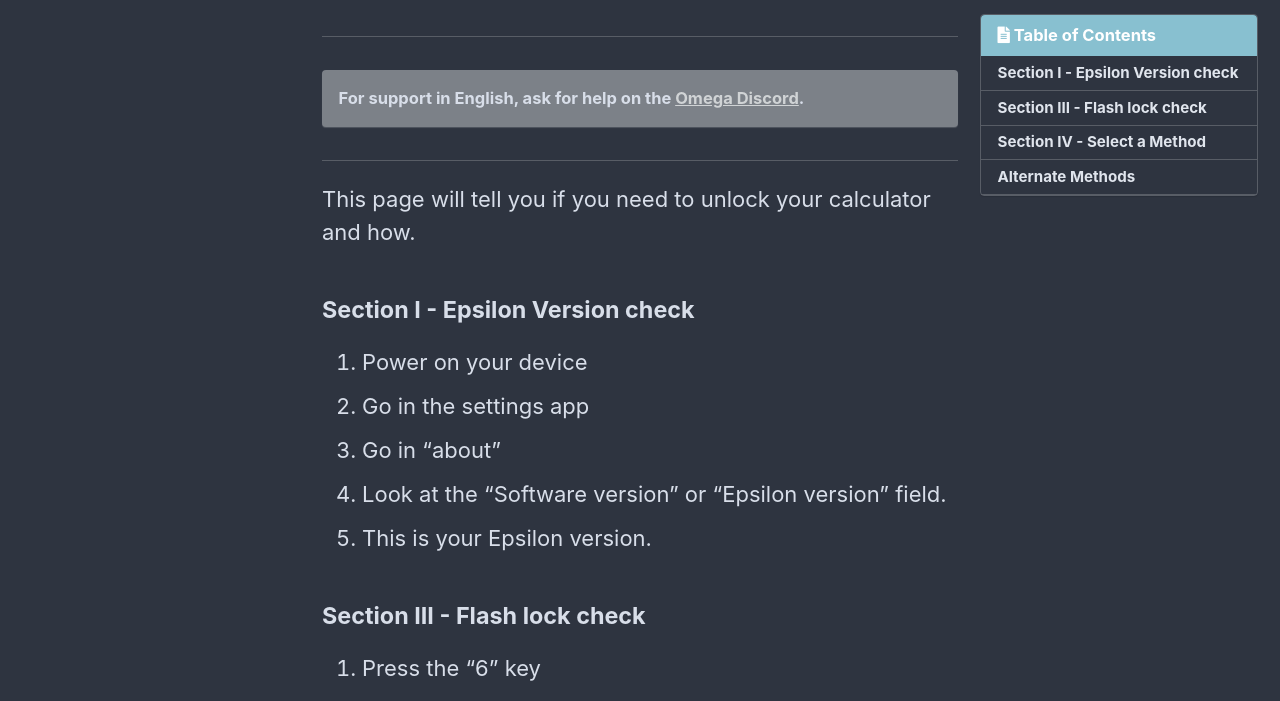
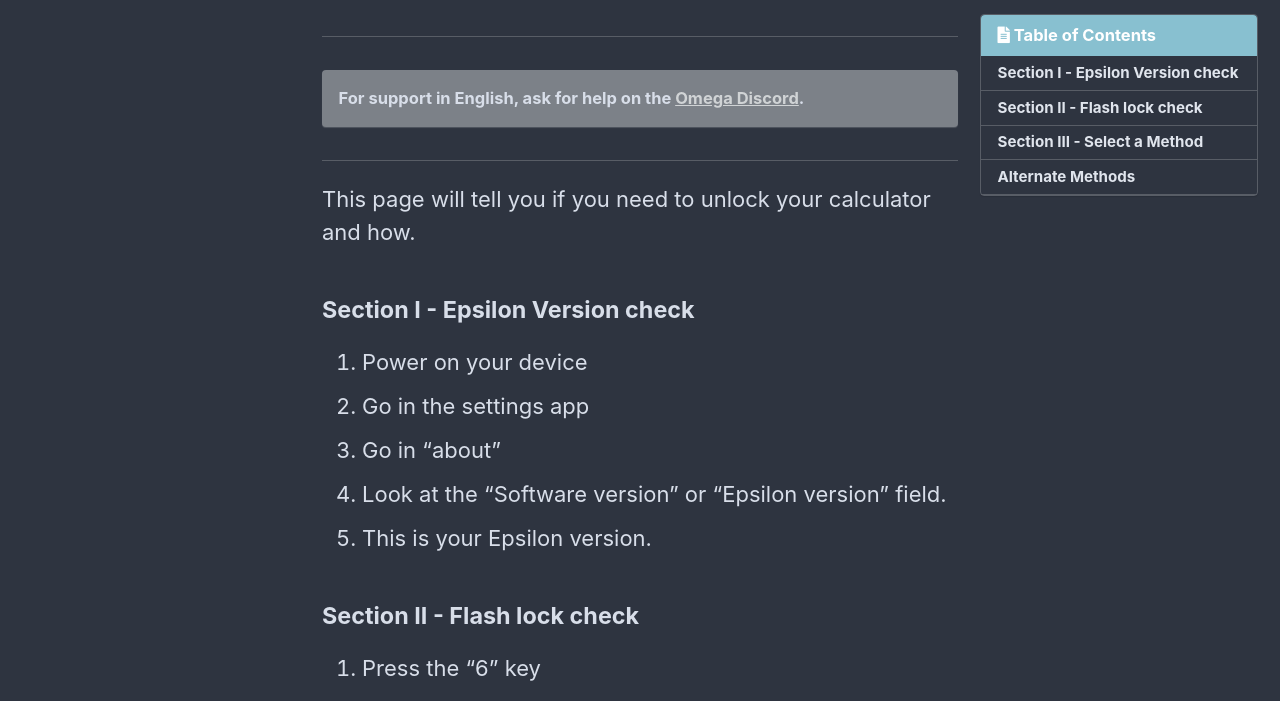
Before and after one commit to Omega-Numworks/Omega-Guide, a Jekyll site: the page built from _pages/en_US/n0110-is-locked.md, in a window 1280 px wide and 1400 px high. Shown: the part 149-850 px from the top of the window. Built offline with Jekyll 4.4.1, drawn with Linux system fonts in a browser that asks for light colours; comment, search, counter and statistics services are not loaded; some of the changed text lies outside the part shown.

Commit message:
Update n0110-is-locked.md

```diff
--- a/_pages/en_US/n0110-is-locked.md
+++ b/_pages/en_US/n0110-is-locked.md
@@ -14,7 +14,7 @@ This page will tell you if you need to unlock your calculator and how.
 4. Look at the "Software version" or "Epsilon version" field.
 5. This is your Epsilon version.
 
-#### Section III - Flash lock check
+#### Section II - Flash lock check
 
 1. Press the "6" key
 2. While pressing the "6" key, press the reset button at the back of the device.
@@ -27,7 +27,7 @@ If the screen stays black and the LED turns red, STOP - your calculator is alrea
 
 Press the reset button at the back of the calculator to return to the firmware.
 
-#### Section IV - Select a Method
+#### Section III - Select a Method
 
 Use the version table below to select a method. A few things to note:
   + The version table below is *inclusive*. For example, "from 16.3.0 to 18.0.0" includes 16.3.0, 18.0.0, and all versions in between.
```
